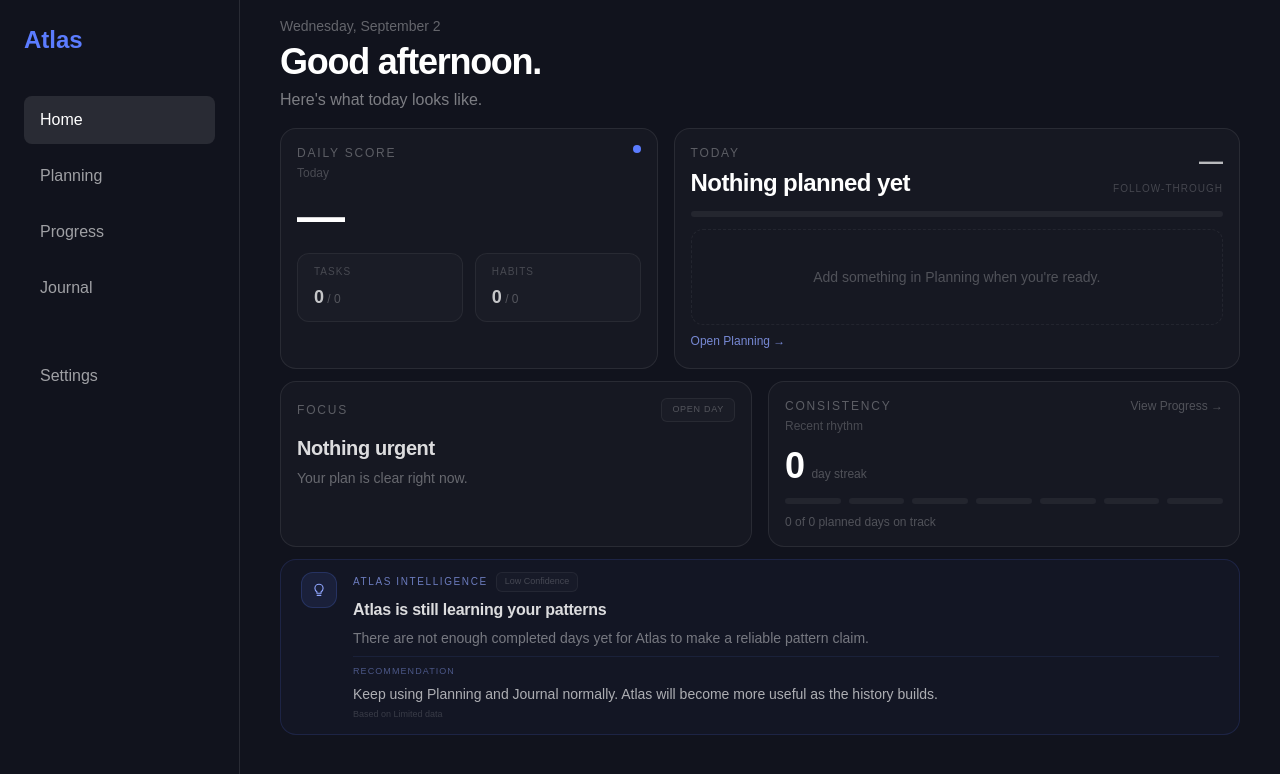
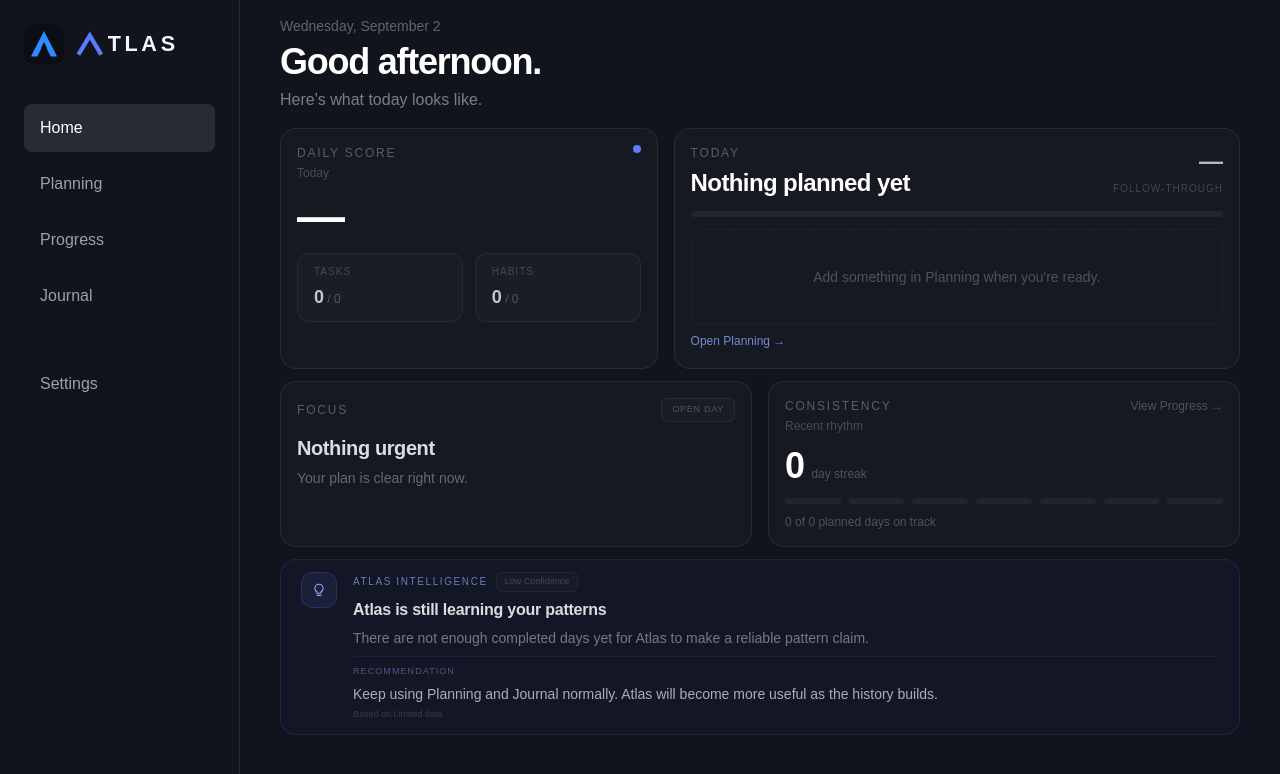
Before and after one commit to HB-16-Manoel/Atlas, a Next.js app: page / in a window 1280 px wide. Shown: the top 774 px of the page. Built offline with nearby package versions, Linux system fonts and the light colour scheme.

Commit message:
Add Atlas logo wordmark

```diff
--- a/app/page.tsx
+++ b/app/page.tsx
@@ -5,6 +5,8 @@ import {
   useRef,
   useState,
 } from "react";
+
+import Image from "next/image";
 
 import Home from "./components/Home";
 
@@ -18,6 +20,65 @@ import Planning, {
 } from "./components/Planning";
 
 import Progress from "./components/Progress";
+
+function AtlasWordmark({
+  compact = false,
+}: {
+  compact?: boolean;
+}) {
+  const logoSize =
+    compact
+      ? 32
+      : 40;
+
+  return (
+    <div className="flex items-center gap-3">
+      <Image
+        src="/atlas-icon.svg"
+        alt=""
+        width={
+          logoSize
+        }
+        height={
+          logoSize
+        }
+        className="shrink-0"
+        priority
+      />
+
+      <span
+        aria-label="Atlas"
+        className={`flex items-center font-semibold leading-none ${
+          compact
+            ? "text-lg"
+            : "text-[1.35rem]"
+        }`}
+      >
+        <svg
+          aria-hidden="true"
+          viewBox="0 0 24 20"
+          className="mr-1 h-[1.08em] w-[1.28em] shrink-0 overflow-visible"
+          fill="none"
+        >
+          <path
+            d="M3 18 12 3 21 18"
+            stroke="#5B7CFF"
+            strokeWidth="3.7"
+            strokeLinecap="square"
+            strokeLinejoin="miter"
+          />
+        </svg>
+
+        <span
+          aria-hidden="true"
+          className="tracking-[0.17em] text-[#F4F6FF]"
+        >
+          TLAS
+        </span>
+      </span>
+    </div>
+  );
+}
 
 type MobilePage =
   | "Home"
@@ -866,9 +927,7 @@ export default function AtlasApp() {
          * ==================================================== */}
 
         <aside className="hidden w-60 shrink-0 border-r border-white/10 p-6 md:block">
-          <h1 className="text-2xl font-semibold text-[#5B7CFF]">
-            Atlas
-          </h1>
+          <AtlasWordmark />
 
           <nav className="mt-10 space-y-2">
             {[
@@ -932,9 +991,9 @@ export default function AtlasApp() {
 
         <div className="flex min-w-0 flex-1 flex-col">
           <header className="sticky top-0 z-40 flex items-center justify-between border-b border-white/10 bg-[#11131D]/95 px-4 pb-3 pt-[calc(env(safe-area-inset-top)+0.75rem)] backdrop-blur-xl md:hidden">
-            <h1 className="text-xl font-semibold text-[#5B7CFF]">
-              Atlas
-            </h1>
+            <AtlasWordmark
+              compact
+            />
 
             <button
               type="button"
```
